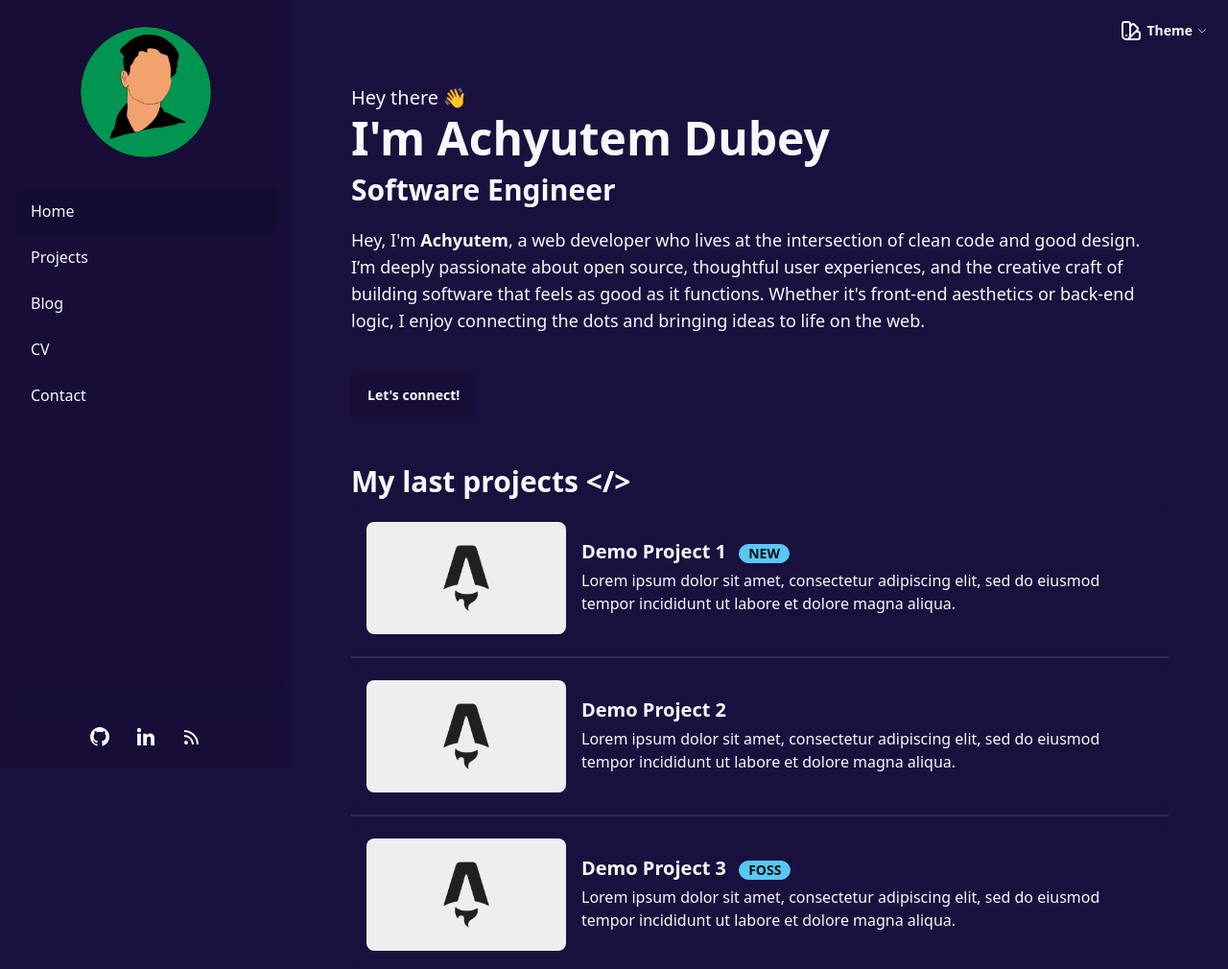
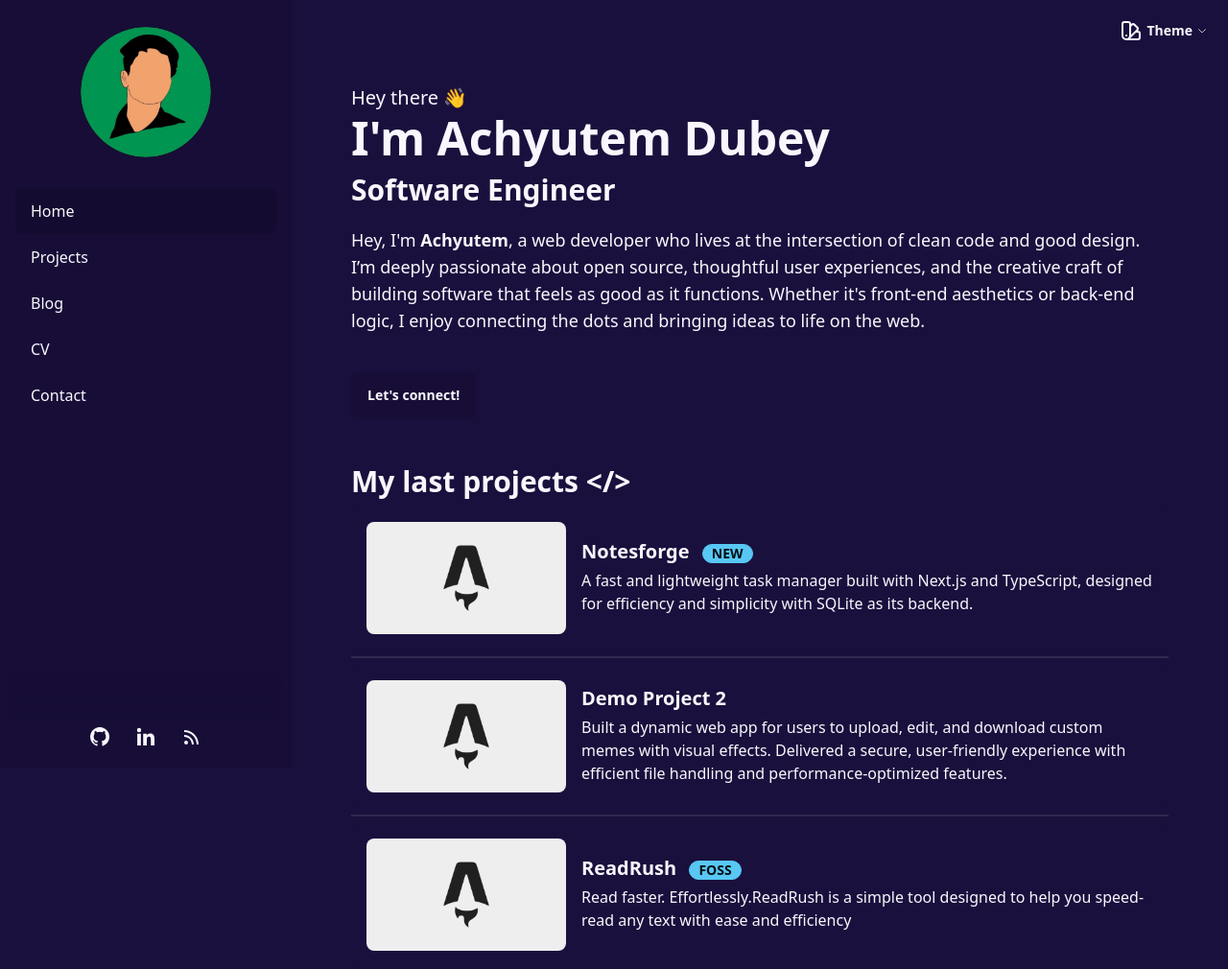
Before and after one commit to Achyutem/achyutem-pf, an Astro site: page / in a window 1280 px wide. Shown: the top 1010 px of the page at 96% size. Built offline with nearby package versions, Linux system fonts and the light colour scheme; Astro itself is replaced by a stand-in of ours.

Commit message:
updated recent projects

```diff
--- a/src/pages/index.astro
+++ b/src/pages/index.astro
@@ -29,25 +29,25 @@ const last_posts = posts.slice(0, 3);
   </div>
 
   <HorizontalCard
-    title="Demo Project 1"
+    title="Notesforge"
     img="/post_img.webp"
-    desc="Lorem ipsum dolor sit amet, consectetur adipiscing elit, sed do eiusmod tempor incididunt ut labore et dolore magna aliqua."
-    url="#"
+    desc="A fast and lightweight task manager built with Next.js and TypeScript, designed for efficiency and simplicity with SQLite as its backend."
+    url="https://github.com/Achyutem/NotesForge"
     badge="NEW"
   />
   <div class="divider my-0"></div>
   <HorizontalCard
     title="Demo Project 2"
     img="/post_img.webp"
-    desc="Lorem ipsum dolor sit amet, consectetur adipiscing elit, sed do eiusmod tempor incididunt ut labore et dolore magna aliqua."
-    url="#"
+    desc="Built a dynamic web app for users to upload, edit, and download custom memes with visual effects. Delivered a secure, user-friendly experience with efficient file handling and performance-optimized features."
+    url="https://memes-achyutem.vercel.app/"
   />
   <div class="divider my-0"></div>
   <HorizontalCard
-    title="Demo Project 3"
+    title="ReadRush"
     img="/post_img.webp"
-    desc="Lorem ipsum dolor sit amet, consectetur adipiscing elit, sed do eiusmod tempor incididunt ut labore et dolore magna aliqua."
-    url="#"
+    desc="Read faster. Effortlessly.ReadRush is a simple tool designed to help you speed-read any text with ease and efficiency"
+    url="https://achyutem.github.io/ReadRushr?ref=github"
     badge="FOSS"
   />
 
```
